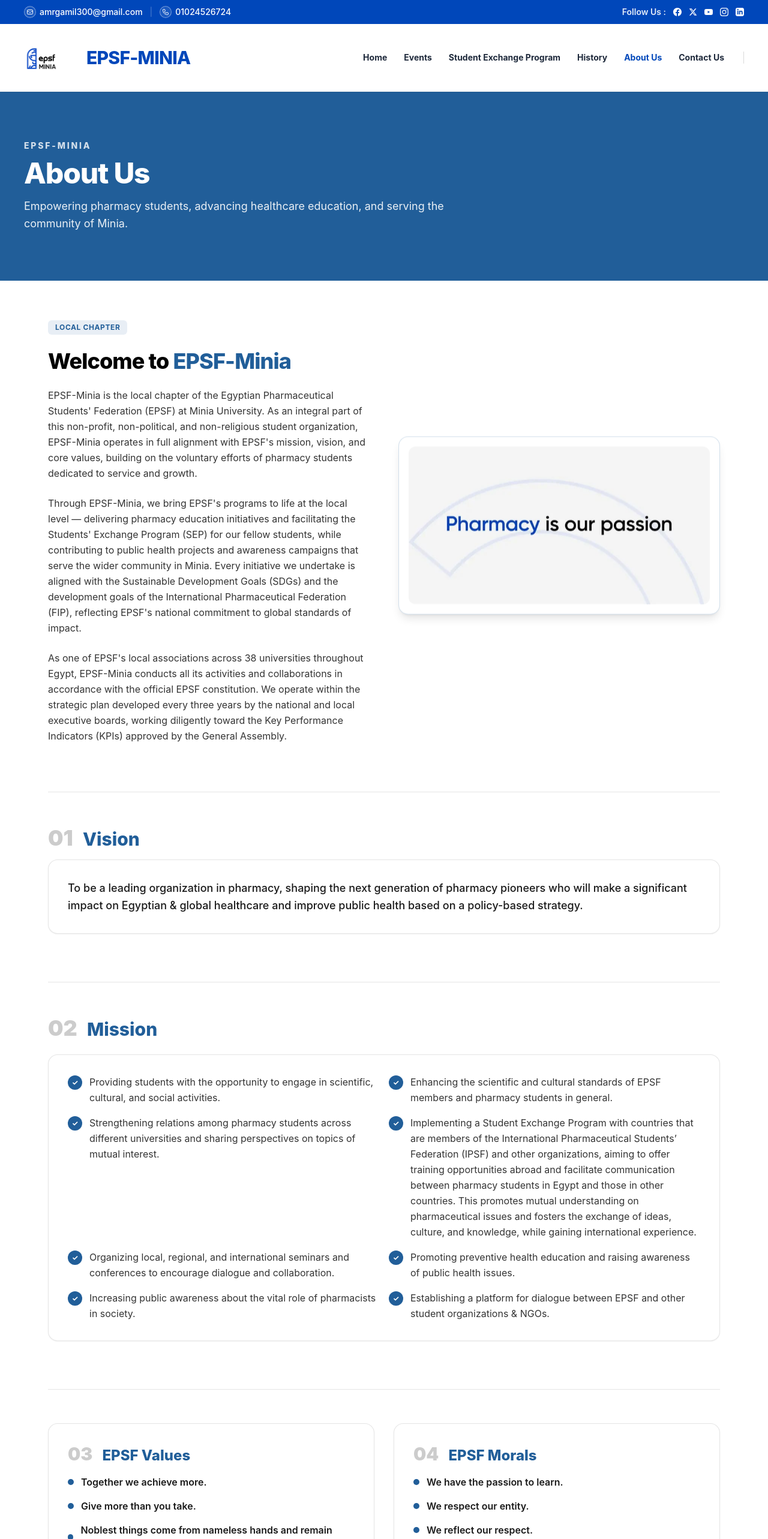
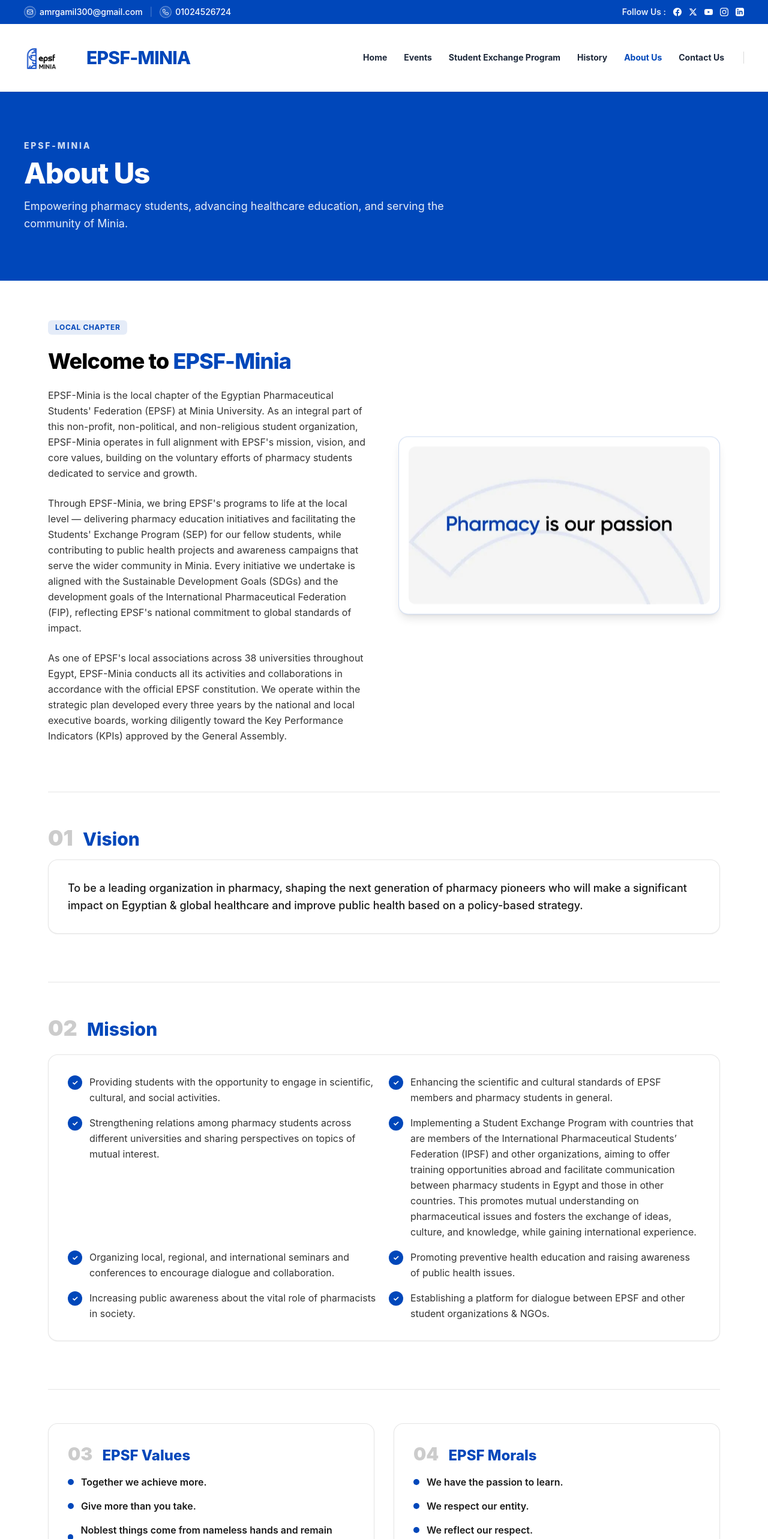
Before and after one commit to kamalalshinawi/epsf-minia, a React (Vite) app: page /about in a window 1280 px wide. Shown: the top 2566 px of the page at 60% size. Built offline with nearby package versions, Linux system fonts and the light colour scheme.

Commit message:
style(theme): set #0047ba as default background and banner color

```diff
--- a/src/components/Button.tsx
+++ b/src/components/Button.tsx
@@ -8,7 +8,7 @@
   ...props
 }: ButtonProps): React.JSX.Element => (
   <button
-    className={`rounded-md bg-[#215E99] px-4 py-2 font-medium text-white transition hover:opacity-90 ${className}`}
+    className={`rounded-md bg-[#0047ba] px-4 py-2 font-medium text-white transition hover:opacity-90 ${className}`}
     {...props}
   >
     {children}
--- a/src/pages/About.tsx
+++ b/src/pages/About.tsx
@@ -7,7 +7,7 @@
     <div className="-my-12">
       {/* 1. Page Header/Banner */}
       <section
-        className="relative left-1/2 w-screen -translate-x-1/2 bg-[#215E99] text-white"
+        className="relative left-1/2 w-screen -translate-x-1/2 bg-[#0047ba] text-white"
         aria-labelledby="about-banner-title"
       >
         <div className="mx-auto max-w-[1440px] px-6 py-16 sm:px-8 sm:py-20 lg:px-10">
@@ -34,11 +34,11 @@
         {/* Intro Section: Welcome to EPSF-Minia */}
         <section aria-labelledby="welcome-title" className="grid gap-12 lg:grid-cols-12 lg:items-center">
           <div className="lg:col-span-6 space-y-6">
-            <div className="inline-block rounded-md bg-[#215E99]/10 px-3 py-1 text-xs font-bold text-[#215E99] uppercase tracking-wider">
+            <div className="inline-block rounded-md bg-[#0047ba]/10 px-3 py-1 text-xs font-bold text-[#0047ba] uppercase tracking-wider">
               Local Chapter
             </div>
             <h2 id="welcome-title" className="text-3xl font-extrabold tracking-tight text-black sm:text-4xl">
-              Welcome to <span className="text-[#215E99]">EPSF-Minia</span>
+              Welcome to <span className="text-[#0047ba]">EPSF-Minia</span>
             </h2>
             <p className="text-base leading-relaxed text-black/80">
               EPSF-Minia is the local chapter of the Egyptian Pharmaceutical Students' Federation (EPSF) at Minia University. As an integral part of this non-profit, non-political, and non-religious student organization, EPSF-Minia operates in full alignment with EPSF's mission, vision, and core values, building on the voluntary efforts of pharmacy students dedicated to service and growth.
@@ -51,7 +51,7 @@
             </p>
           </div>
           <div className="lg:col-span-6 flex justify-center">
-            <div className="group relative overflow-hidden rounded-2xl border border-[#215E99]/20 bg-white p-4 max-w-xl lg:max-w-2xl w-full shadow-lg transition-all duration-500 motion-reduce:animate-none animate-float hover:shadow-2xl hover:border-[#215E99]/60 hover:scale-[1.03]">
+            <div className="group relative overflow-hidden rounded-2xl border border-[#0047ba]/20 bg-white p-4 max-w-xl lg:max-w-2xl w-full shadow-lg transition-all duration-500 motion-reduce:animate-none animate-float hover:shadow-2xl hover:border-[#0047ba]/60 hover:scale-[1.03]">
               <img
                 src={pharmacyPassionImg}
                 alt="Pharmacy is our passion"
@@ -65,7 +65,7 @@
         <section aria-labelledby="vision-title" className="border-t border-black/10 pt-14">
           <div className="flex items-baseline gap-4 mb-4">
             <span className="text-4xl font-black text-black/20">01</span>
-            <h2 id="vision-title" className="text-3xl font-extrabold text-[#215E99]">
+            <h2 id="vision-title" className="text-3xl font-extrabold text-[#0047ba]">
               Vision
             </h2>
           </div>
@@ -80,7 +80,7 @@
         <section aria-labelledby="mission-title" className="border-t border-black/10 pt-14">
           <div className="flex items-baseline gap-4 mb-6">
             <span className="text-4xl font-black text-black/20">02</span>
-            <h2 id="mission-title" className="text-3xl font-extrabold text-[#215E99]">
+            <h2 id="mission-title" className="text-3xl font-extrabold text-[#0047ba]">
               Mission
             </h2>
           </div>
@@ -97,7 +97,7 @@
                 "Establishing a platform for dialogue between EPSF and other student organizations & NGOs.",
               ].map((item, idx) => (
                 <li key={idx} className="flex gap-3 items-start">
-                  <span className="flex h-6 w-6 shrink-0 items-center justify-center rounded-full bg-[#215E99] text-xs font-bold text-white mt-0.5">
+                  <span className="flex h-6 w-6 shrink-0 items-center justify-center rounded-full bg-[#0047ba] text-xs font-bold text-white mt-0.5">
                     ✓
                   </span>
                   <span className="text-base text-black/80 leading-relaxed">{item}</span>
@@ -114,7 +114,7 @@
             <div>
               <div className="flex items-baseline gap-4 mb-4">
                 <span className="text-3xl font-black text-black/20">03</span>
-                <h3 className="text-2xl font-extrabold text-[#215E99]">EPSF Values</h3>
+                <h3 className="text-2xl font-extrabold text-[#0047ba]">EPSF Values</h3>
               </div>
               <ul className="space-y-4">
                 {[
@@ -123,7 +123,7 @@
                   "Noblest things come from nameless hands and remain unseen.",
                 ].map((val, i) => (
                   <li key={i} className="flex items-center gap-3 text-base font-semibold text-black/90">
-                    <span className="h-2.5 w-2.5 rounded-full bg-[#215E99]" />
+                    <span className="h-2.5 w-2.5 rounded-full bg-[#0047ba]" />
                     <span>{val}</span>
                   </li>
                 ))}
@@ -136,7 +136,7 @@
             <div>
               <div className="flex items-baseline gap-4 mb-4">
                 <span className="text-3xl font-black text-black/20">04</span>
-                <h3 className="text-2xl font-extrabold text-[#215E99]">EPSF Morals</h3>
+                <h3 className="text-2xl font-extrabold text-[#0047ba]">EPSF Morals</h3>
               </div>
               <ul className="space-y-4">
                 {[
@@ -146,7 +146,7 @@
                   "We believe in our potentials.",
                 ].map((moral, i) => (
                   <li key={i} className="flex items-center gap-3 text-base font-semibold text-black/90">
-                    <span className="h-2.5 w-2.5 rounded-full bg-[#215E99]" />
+                    <span className="h-2.5 w-2.5 rounded-full bg-[#0047ba]" />
                     <span>{moral}</span>
                   </li>
                 ))}
@@ -159,7 +159,7 @@
         <section aria-labelledby="org-profile-title" className="border-t border-black/10 pt-14">
           <div className="flex items-baseline gap-4 mb-6">
             <span className="text-4xl font-black text-black/20">05</span>
-            <h2 id="org-profile-title" className="text-3xl font-extrabold text-[#215E99]">
+            <h2 id="org-profile-title" className="text-3xl font-extrabold text-[#0047ba]">
               Organizational Profile
             </h2>
           </div>
@@ -169,21 +169,21 @@
 
           <div className="grid gap-6 md:grid-cols-3">
             <article className="border border-black/10 bg-white p-7 rounded-2xl shadow-xs">
-              <h3 className="text-xl font-bold text-[#215E99]">Executive Board</h3>
+              <h3 className="text-xl font-bold text-[#0047ba]">Executive Board</h3>
               <p className="mt-3 text-sm leading-relaxed text-black/80">
                 The Executive Board of EPSF-Minia leads the strategic direction, operational planning, and governance of all local operations, ensuring full compliance with the EPSF Constitution and General Assembly mandates.
               </p>
             </article>
 
             <article className="border border-black/10 bg-white p-7 rounded-2xl shadow-xs">
-              <h3 className="text-xl font-bold text-[#215E99]">Standing Committees</h3>
+              <h3 className="text-xl font-bold text-[#0047ba]">Standing Committees</h3>
               <p className="mt-3 text-sm leading-relaxed text-black/80">
                 Specialized standing committees execute targeted programs including Professional Development, Public Health, Pharmacy Education, SEP, Social & Cultural Activities, and Media & Communication.
               </p>
             </article>
 
             <article className="border border-black/10 bg-white p-7 rounded-2xl shadow-xs">
-              <h3 className="text-xl font-bold text-[#215E99]">Local Branches & Members</h3>
+              <h3 className="text-xl font-bold text-[#0047ba]">Local Branches & Members</h3>
               <p className="mt-3 text-sm leading-relaxed text-black/80">
                 Connecting EPSF national goals with pharmacy students across Minia University, empowering hundreds of student volunteers to lead local health campaigns and professional initiatives.
               </p>
@@ -194,7 +194,7 @@
         {/* EPSF-Minia Board Section */}
         <section aria-labelledby="board-title" className="border-t border-black/10 pt-14">
           <div className="text-center max-w-2xl mx-auto mb-10">
-            <h2 id="board-title" className="text-3xl font-extrabold text-[#215E99]">
+            <h2 id="board-title" className="text-3xl font-extrabold text-[#0047ba]">
               EPSF-Minia Board
             </h2>
             <p className="mt-2 text-sm text-black/70">
@@ -211,7 +211,7 @@
                   className="w-full h-full object-cover"
                 />
               </div>
-              <h3 className="text-xl font-extrabold text-[#215E99]">Mr. Amr Gamil</h3>
+              <h3 className="text-xl font-extrabold text-[#0047ba]">Mr. Amr Gamil</h3>
               <p className="mt-1 text-sm font-semibold text-black/70">EPSF-Minia President</p>
             </div>
           </div>
--- a/src/pages/Events.tsx
+++ b/src/pages/Events.tsx
@@ -2,7 +2,7 @@
 
 export const Events: React.FC = () => (
   <div className="space-y-4 max-w-4xl mx-auto">
-    <h1 className="text-3xl font-bold text-[#215E99]">Events & Activities</h1>
+    <h1 className="text-3xl font-bold text-[#0047ba]">Events & Activities</h1>
     <p className="text-black/80 leading-relaxed">
       Discover upcoming campaigns, scientific conferences, and community awareness events organized by EPSF Minia.
     </p>
--- a/src/pages/History.tsx
+++ b/src/pages/History.tsx
@@ -2,7 +2,7 @@
 
 export const History: React.FC = () => (
   <div className="space-y-4 max-w-4xl mx-auto">
-    <h1 className="text-3xl font-bold text-[#215E99]">History & Milestones</h1>
+    <h1 className="text-3xl font-bold text-[#0047ba]">History & Milestones</h1>
     <p className="text-black/80 leading-relaxed">
       Explore the history, achievements, and legacy of EPSF Minia since its founding.
     </p>
--- a/src/pages/StudentExchange.tsx
+++ b/src/pages/StudentExchange.tsx
@@ -2,7 +2,7 @@
 
 export const StudentExchange: React.FC = () => (
   <div className="space-y-4 max-w-4xl mx-auto">
-    <h1 className="text-3xl font-bold text-[#215E99]">Student Exchange Program (SEP)</h1>
+    <h1 className="text-3xl font-bold text-[#0047ba]">Student Exchange Program (SEP)</h1>
     <p className="text-black/80 leading-relaxed">
       Learn about international student exchange opportunities, professional training, and cultural exchanges available for pharmacy students.
     </p>
```
Also changed, not shown: src/pages/Contact.tsx (+9 -9 lines).
